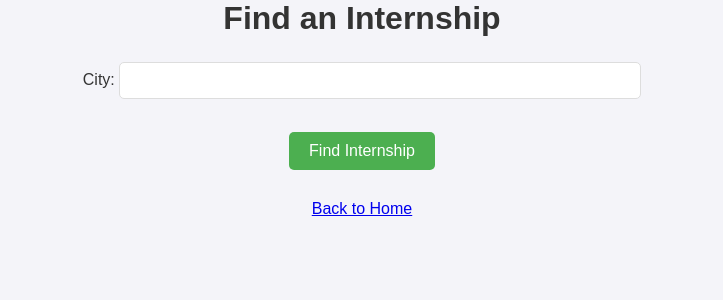
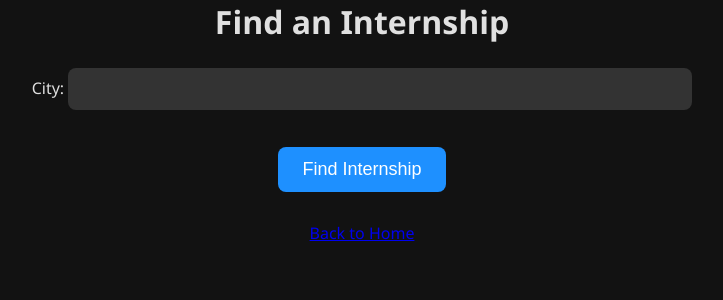
Before and after one commit to raghavkr17/CS50x, a Flask app: page /find in a window 1280 px wide. Shown: the top 300 px of the page, without its empty margins (278-1001 px from the left). Run offline with Flask 2, Linux system fonts and the light colour scheme.

Commit message:
Thu, Aug 29, 2024, 10:07 AM -07:00

```diff
--- a/project/static/styles.css
+++ b/project/static/styles.css
@@ -8,10 +8,23 @@ body, h1, h2, h3, p {
 }
 
 body {
-    font-family: Arial, sans-serif;
-    background-color: #f4f4f9;
-    color: #333;
+    font-family: 'Segoe UI', Tahoma, Geneva, Verdana, sans-serif;
+    background-color: #121212; /* Dark background for a sleek look */
+    color: #e0e0e0; /* Light text color for contrast */
     text-align: center;
+}
+
+header {
+    background-color: #1e1e1e; /* Slightly lighter background for header */
+    color: #ffffff;
+    padding: 20px;
+    border-bottom: 2px solid #333;
+}
+
+header h1 {
+    margin: 0;
+    font-size: 3em;
+    font-weight: bold;
 }
 
 .container {
@@ -20,34 +33,22 @@ body {
     padding: 20px;
 }
 
-header {
-    background-color: #4CAF50;
-    color: white;
-    padding: 20px;
-    border-bottom: 5px solid #45a049;
-}
-
-header h1 {
-    margin: 0;
-    font-size: 2.5em;
-}
-
 button {
-    background-color: #4CAF50;
+    background-color: #1e90ff; /* Bright color for buttons */
     color: white;
     border: none;
-    padding: 10px 20px;
+    padding: 12px 24px;
     text-align: center;
     text-decoration: none;
     display: inline-block;
-    font-size: 16px;
+    font-size: 18px;
     margin: 10px;
     cursor: pointer;
-    border-radius: 5px;
+    border-radius: 8px;
 }
 
 button:hover {
-    background-color: #45a049;
+    background-color: #4682b4; /* Slightly darker shade on hover */
 }
 
 form {
@@ -55,26 +56,28 @@ form {
 }
 
 input[type="text"], input[type="submit"] {
-    padding: 10px;
+    padding: 12px;
     margin: 5px 0;
-    border: 1px solid #ddd;
-    border-radius: 5px;
+    border: none;
+    border-radius: 8px;
+    font-size: 16px;
 }
 
 input[type="text"] {
     width: 100%;
-    max-width: 500px;
+    max-width: 600px;
+    background-color: #333;
+    color: #e0e0e0;
 }
 
 input[type="submit"] {
-    background-color: #4CAF50;
+    background-color: #1e90ff;
     color: white;
-    border: none;
     cursor: pointer;
 }
 
 input[type="submit"]:hover {
-    background-color: #45a049;
+    background-color: #4682b4;
 }
 
 table {
@@ -84,29 +87,30 @@ table {
 }
 
 table, th, td {
-    border: 1px solid #ddd;
+    border: 1px solid #333;
 }
 
 th, td {
-    padding: 10px;
+    padding: 12px;
     text-align: left;
 }
 
 th {
-    background-color: #4CAF50;
-    color: white;
+    background-color: #1e1e1e;
+    color: #ffffff;
 }
 
 tr:nth-child(even) {
-    background-color: #f2f2f2;
+    background-color: #1f1f1f;
 }
 
 footer {
-    background-color: #4CAF50;
-    color: white;
-    padding: 10px 0;
+    background-color: #1e1e1e;
+    color: #ffffff;
+    padding: 15px 0;
     position: fixed;
     bottom: 0;
     width: 100%;
     text-align: center;
+    font-size: 14px;
 }
```
